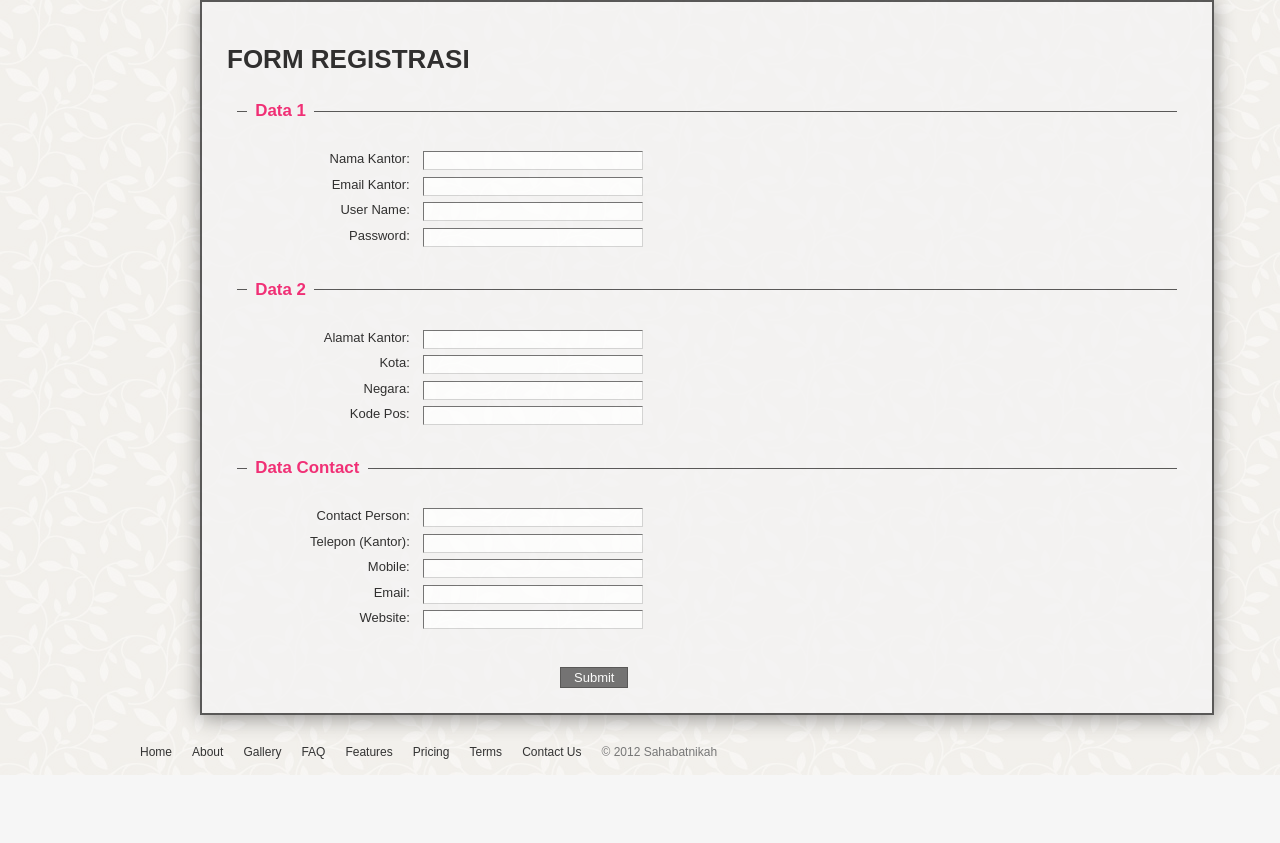
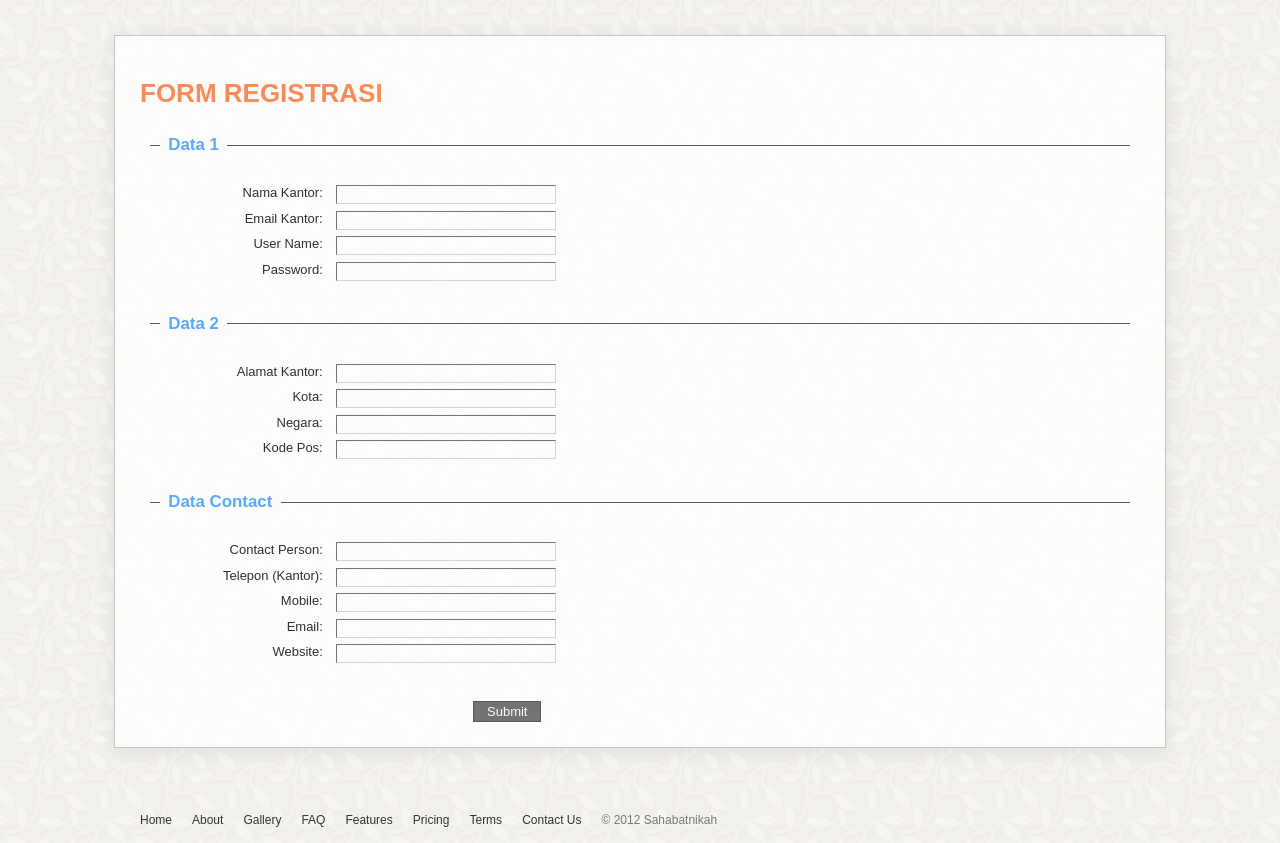
Before and after one commit to Dwira/Sahabat-Nikah, a CodeIgniter app: page /sahabatnikah/register in a window 1280 px wide. Shown: the part 50-893 px from the top of the page. Before the commit the page ends 809 px from the top, so only its background shows below. Run offline with CodeIgniter, Linux system fonts and the light colour scheme.

Commit message:
Fix Register

```diff
--- a/application/views/templates/header.php
+++ b/application/views/templates/header.php
@@ -17,9 +17,9 @@
 <body>
 <div id="header">
 	<div id="header-wrapper">
-		<a href="<?= base_url() ?>home"><div id="logo"></div></a>
+		<a href="<?=base_url();?>home"><div id="logo"></div></a>
 		<a id="btn-login" href="#" class="btn-header-action">LOGIN</a>
-		<a href="#" class="btn-header-action">REGISTER</a>
+		<a href="<?=base_url();?>register" class="btn-header-action">REGISTER</a>
 		<div class="clearfix"></div>
 	</div>
 </div>
--- a/theme/style/register.css
+++ b/theme/style/register.css
@@ -1,13 +1,18 @@
 /* Registrasi Page Start*/
 #form-content {
-	width:960px;
-	margin-left:200px;
+	width:1000px;
+	margin:35px auto;
 	padding:25px;
-	border : 2px solid #333;
-	box-shadow:0px 3px 20px rgba(0,0,0,0.5);
-	background : #f4f3f3;
+	border: 1px solid #bbb;
+	box-shadow:0px 3px 20px rgba(0,0,0,0.1);
+	background : #fff;
 	opacity : 0.8
 }
+
+#form-content h1 {
+	color: #fd7133;
+}
+
 #form-content fieldset {
 	margin: 10px 10px;
 	border: none;
@@ -16,7 +21,7 @@
 #form-content legend{
 	margin: 1em 0;
 	padding: 0.5em;
-	color: #f00058;
+	color: #3399ff;
 	background: transparent;
 	font-size: 1.3em;
 	font-weight: bold;
@@ -59,7 +64,9 @@
 	clear: both;
 	padding-top: 1em;
 	text-align: left;
-	padding-left: 333px;}
+	padding-left: 333px;
+}
+
 #fm-submit input {
 	border: 1px solid #333;
 	padding: 2px 1em;
@@ -67,13 +74,16 @@
 	color: #fff;
 	font-size: 100%;
 }
+
 #form-content input:focus, #form-content textarea:focus{
 	background: #efefef;
 	color: #000;
 }
+
 #form-content fieldset div .fm-req{
 	font-weight: bold;
 }
+
 #form-content fieldset div .fm-req label::before {
 	content:"* ";
 }
```
